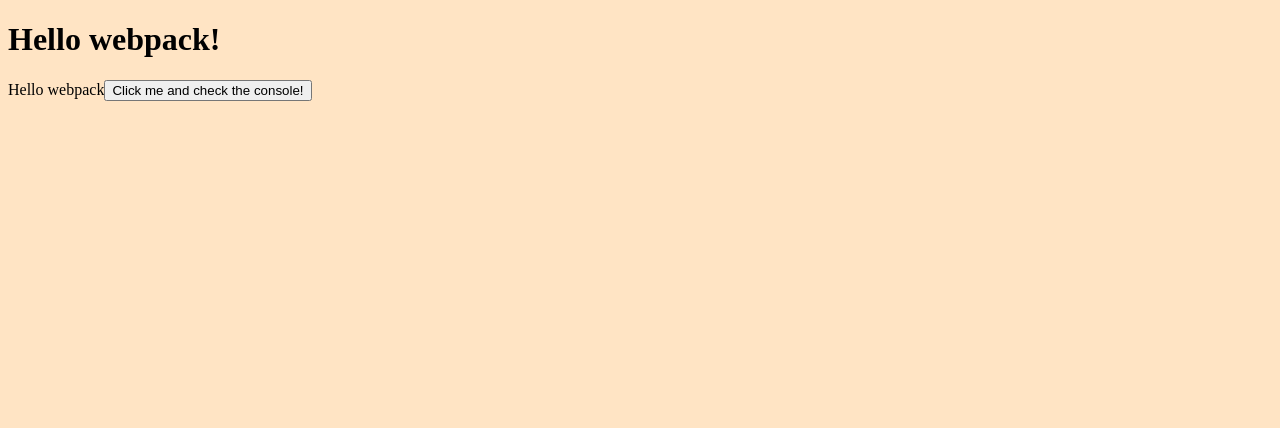
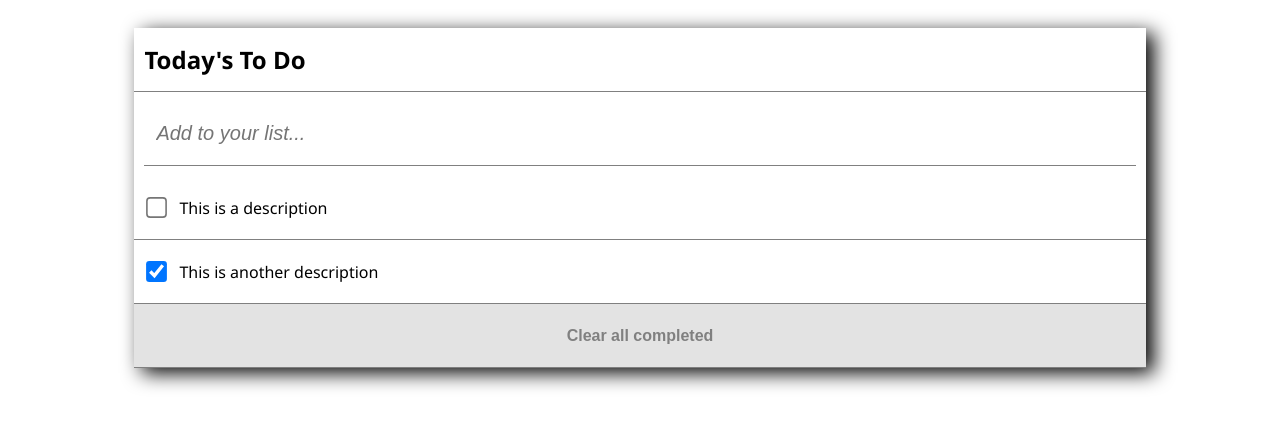
Before and after one commit to aamir-asaram/todo-list, a website built with webpack: page src/index.html in a window 1280 px wide. Built offline with nearby package versions, Linux system fonts and the light colour scheme.

Commit message:
Add basic todo list layout

```diff
--- a/src/index.html
+++ b/src/index.html
@@ -3,9 +3,16 @@
 <head>
     <meta charset="UTF-8">
     <meta name="viewport" content="width=device-width, initial-scale=1.0">
-    <title>Wbpack Exercise</title>
+    <title>To Do List</title>
 </head>
 <body>
-    <h1>Hello webpack!</h1>
+    <section id="list">
+        <div id="heading">
+            <h1>Today's To Do</h1>
+        </div>
+        <div id="add">
+            <input type="text" id="input" placeholder="Add to your list...">
+        </div>
+      </section>
 </body>
 </html>
--- a/src/index.js
+++ b/src/index.js
@@ -1,19 +1,40 @@
 import _ from 'lodash';
 import './style.css';
 
-function component() {
-  const element = document.createElement('div');
-  const btn = document.createElement('button');
+const list = [
+  {
+    description: 'This is a description',
+    checked: false,
+  },
+  {
+    description: 'This is another description',
+    checked: true,
+  },
+];
 
-  // Lodash, now imported by this script
-  element.innerHTML = _.join(['Hello', 'webpack'], ' ');
-  element.classList.add('hello');
+const sect = document.getElementById('list');
+list.forEach((item) => {
+  const div = document.createElement('div');
+  div.className = 'item';
+  const input = document.createElement('input');
+  input.classList.add('checkbox');
+  input.type = 'checkbox';
+  input.checked = item.checked;
+  const p = document.createElement('p');
+  p.innerText = item.description;
+  div.appendChild(input);
+  div.appendChild(p);
+  sect.appendChild(div);
+});
 
-  btn.innerHTML = 'Click me and check the console!';
+const clearSect = document.createElement('div');
+clearSect.className = 'clearSect';
+const clear = document.createElement('button');
+clear.innerText = 'Clear all completed';
+clear.className = 'clear';
+clearSect.appendChild(clear);
+sect.appendChild(clearSect);
 
-  element.appendChild(btn);
+console.log('Hello, webpack!');
 
-  return element;
-}
-
-document.body.appendChild(component());
+// document.body.appendChild(component());
--- a/src/style.css
+++ b/src/style.css
@@ -1,3 +1,84 @@
 body {
-  background-color: bisque;
+  display: flex;
+  flex-direction: column;
+  align-items: center;
+  justify-content: center;
+  font-family: 'Segoe UI', sans-serif;
 }
+
+#list {
+  display: flex;
+  flex-direction: column;
+  width: 80%;
+  background-color: white;
+  filter: drop-shadow(8px 5px 10px #000);
+  margin-top: 20px;
+}
+
+
+#list > * {
+  border-bottom: 1px solid gray;
+  height: 63px;
+}
+
+#heading {
+  display: flex;
+  align-items: center;
+  justify-content: space-between;
+}
+
+#heading h1 {
+  margin: 10px;
+}
+
+#add {
+  display: flex;
+  align-items: center;
+  margin: 10px;
+}
+
+#input {
+  height: 40px;
+  width: 100%;
+  font-size: 20px;
+  border: none;
+  margin-left: 10px;
+}
+
+#input:placeholder-shown {
+  font-style: italic;
+}
+
+.item {
+  display: flex;
+  align-items: center;
+  flex-direction: row;
+  width: 100%;
+}
+
+.item * {
+  width: auto;
+}
+
+.checkbox {
+  margin-inline: 16px;
+  border: 2px solid gray;
+  width: auto;
+  transform: scale(1.6);
+}
+
+.clearSect {
+  display: grid;
+}
+
+.clear {
+  background-color: rgba(128, 128, 128, 0.222);
+  height: 100%;
+  width: 100%;
+  border: none;
+  justify-self: center;
+  font-size: 16px;
+  font-weight: bold;
+  color: gray;
+  cursor: pointer;
+}
--- a/webpack.config.js
+++ b/webpack.config.js
@@ -12,7 +12,6 @@ module.exports = {
   },
   plugins: [
     new HtmlWebpackPlugin({
-      title: 'Development',
       template: './src/index.html',
     })
   ],
```
Also changed, not shown: dist/index.html, 1 other file.
